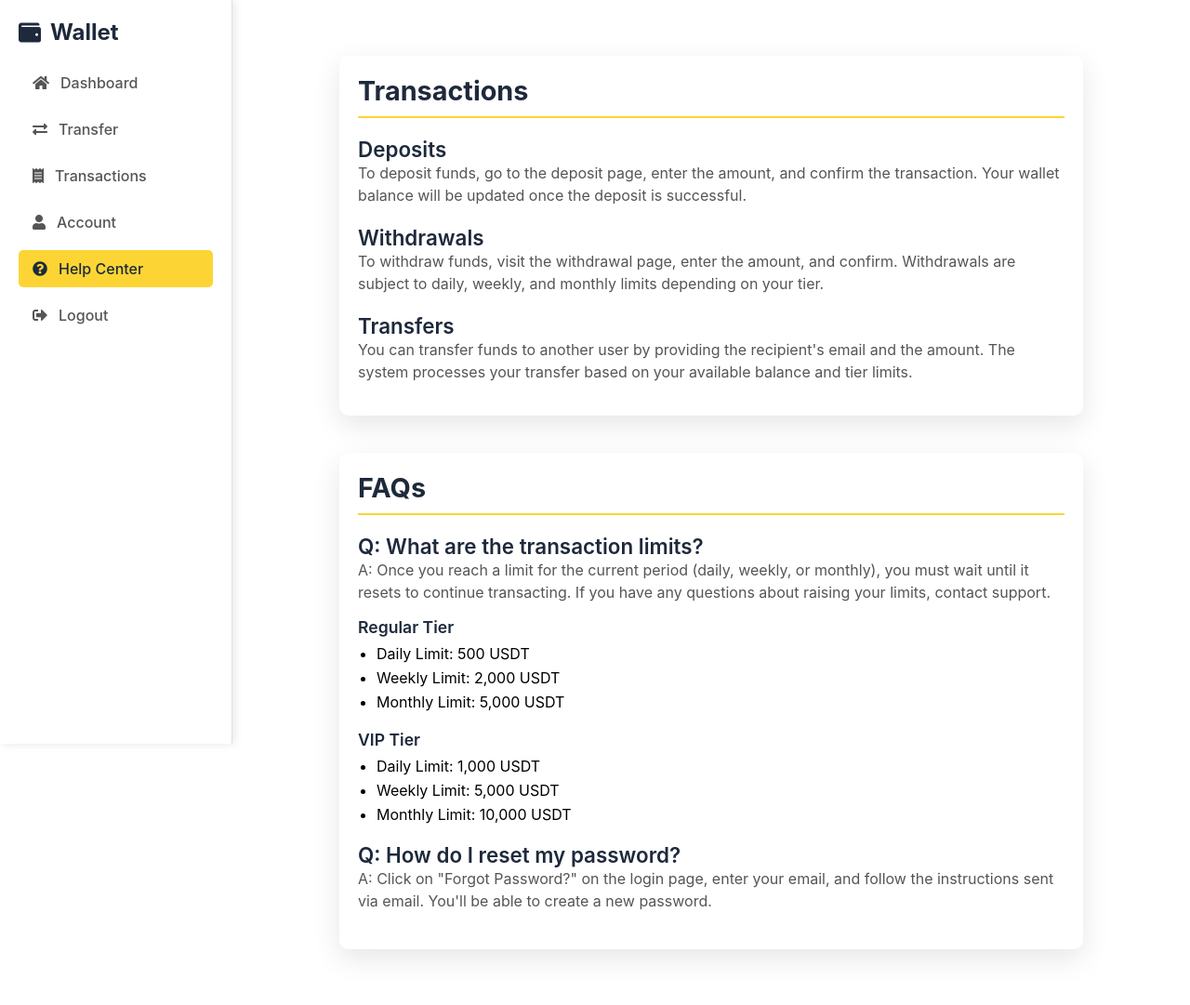
After one commit to Abbass-Hassan/digital-wallet-platform, a PHP site: page /digital-wallet-platform/wallet-client/help_center.html in a window 1280 px wide. The commit adds this page. Shown: the whole page at 93% size. Run offline with PHP 8.4, Linux system fonts and the light colour scheme.

Commit message:
Implement help center

```diff
--- a/wallet-client/css/style.css
+++ b/wallet-client/css/style.css
@@ -715,3 +715,53 @@
       /* Slightly smaller padding on mobile */
     }
   }
+
+
+  .help-section {
+    margin: 40px auto;
+    max-width: 800px;
+    padding: 20px;
+    background: #ffffff;
+    border-radius: 10px;
+    box-shadow: 0 10px 30px rgba(0,0,0,0.1);
+  }
+  .help-section h2 {
+    border-bottom: 2px solid #fcd535;
+    padding-bottom: 10px;
+    margin-bottom: 20px;
+    color: #1e293b;
+    font-size: 1.8rem;
+    font-weight: 700;
+  }
+  .help-section h3 {
+    margin-top: 20px;
+    color: #1e293b;
+    font-size: 1.4rem;
+    font-weight: 600;
+  }
+  .help-section p {
+    font-size: 1rem;
+    color: #555;
+    line-height: 1.5;
+    margin-bottom: 15px;
+  }
+  .faq-item {
+    margin-bottom: 20px;
+  }
+  .limits-tier {
+    margin-bottom: 20px;
+  }
+  .limits-tier h4 {
+    margin-bottom: 8px;
+    font-size: 1.1rem;
+    font-weight: 600;
+    color: #1e293b;
+  }
+  .limits-tier ul {
+    list-style-type: disc;
+    margin-left: 20px;
+    padding-left: 0;
+  }
+  .limits-tier li {
+    margin-bottom: 6px;
+  }
--- /dev/null
+++ b/wallet-client/help_center.html
@@ -0,0 +1,117 @@
+<!DOCTYPE html>
+<html lang="en">
+<head>
+  <meta charset="UTF-8">
+  <title>Help Center | Digital Wallet</title>
+  <link rel="stylesheet" href="css/style.css">
+  <link
+  rel="stylesheet"
+  href="https://cdnjs.cloudflare.com/ajax/libs/font-awesome/6.2.0/css/all.min.css"
+/>
+<link
+  rel="stylesheet"
+  href="https://cdnjs.cloudflare.com/ajax/libs/font-awesome/5.15.4/css/all.min.css"
+/>
+
+</head>
+<body class="dashboard-body">
+  <main class="dashboard-main">
+    <!-- Sidebar -->
+<aside class="dashboard-sidebar">
+    <div class="dashboard-sidebar-logo">
+      <i class="fas fa-wallet"></i>
+      <span>Wallet</span>
+    </div>
+
+    <ul class="dashboard-sidebar-links">
+        <li class="dashboard-sidebar-item">
+            <a href="dashboard.html">
+                <i class="fas fa-home"></i>
+                <span>Dashboard</span>
+            </a>
+        </li>
+        <li class="dashboard-sidebar-item">
+            <a href="transfer.html">
+                <i class="fas fa-exchange-alt"></i>
+                <span>Transfer</span>
+            </a>
+        </li>
+        <li class="dashboard-sidebar-item">
+            <a href="transactions.html">
+                <i class="fas fa-receipt"></i>
+                <span>Transactions</span>
+            </a>
+        </li>
+
+        <li class="dashboard-sidebar-item">
+            <a href="profile.html">
+                <i class="fas fa-user"></i>
+                <span>Account</span>
+            </a>
+        </li>
+        <!-- Replaced the Settings link with Help Center link -->
+        <li class="dashboard-sidebar-item active">
+            <a href="help_center.html">
+                <i class="fas fa-question-circle"></i>
+                <span>Help Center</span>
+            </a>
+        </li>
+        <li class="dashboard-sidebar-item">
+            <a href="/digital-wallet-platform/wallet-server/user/v1/auth/logout.php">
+                <i class="fas fa-sign-out-alt"></i>
+                <span>Logout</span>
+            </a>
+        </li>
+    </ul>
+  </aside>
+
+
+
+
+    <!-- Transactions -->
+    <section class="help-section">
+      <h2>Transactions</h2>
+      <h3>Deposits</h3>
+      <p>To deposit funds, go to the deposit page, enter the amount, and confirm the transaction. Your wallet balance will be updated once the deposit is successful.</p>
+      <h3>Withdrawals</h3>
+      <p>To withdraw funds, visit the withdrawal page, enter the amount, and confirm. Withdrawals are subject to daily, weekly, and monthly limits depending on your tier.</p>
+      <h3>Transfers</h3>
+      <p>You can transfer funds to another user by providing the recipient's email and the amount. The system processes your transfer based on your available balance and tier limits.</p>
+
+    </section>
+
+    <!-- FAQs -->
+    <section class="help-section">
+      <h2>FAQs</h2>
+
+      <div class="faq-item">
+        <h3>Q: What are the transaction limits?</h3>
+        <div class="limits-tier">
+          <p>A: Once you reach a limit for the current period (daily, weekly, or monthly), you must wait until it resets to continue transacting. If you have any questions about raising your limits, contact support.</p>
+
+            <h4>Regular Tier</h4>
+            <ul>
+              <li>Daily Limit: 500 USDT</li>
+              <li>Weekly Limit: 2,000 USDT</li>
+              <li>Monthly Limit: 5,000 USDT</li>
+            </ul>
+          </div>
+
+          <div class="limits-tier">
+            <h4>VIP Tier</h4>
+            <ul>
+              <li>Daily Limit: 1,000 USDT</li>
+              <li>Weekly Limit: 5,000 USDT</li>
+              <li>Monthly Limit: 10,000 USDT</li>
+            </ul>
+          </div>
+
+      </div>
+      <div class="faq-item">
+        <h3>Q: How do I reset my password?</h3>
+        <p>A: Click on "Forgot Password?" on the login page, enter your email, and follow the instructions sent via email. You'll be able to create a new password.</p>
+      </div>
+    </section>
+  </main>
+</body>
+</html>
```
Also changed, not shown: wallet-client/dashboard.html (+5 -3 lines), wallet-client/deposit.html (+8 -6 lines), wallet-client/profile.html (+8 -6 lines), wallet-client/transactions.html (+6 -4 lines), wallet-client/transfer.html (+7 -5 lines), wallet-client/withdraw.html (+7 -5 lines).
